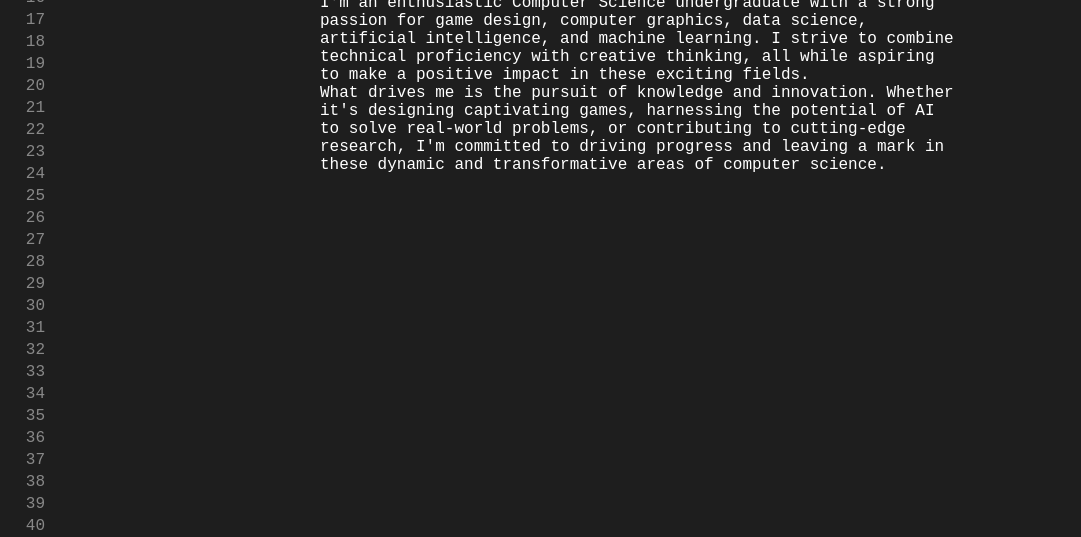
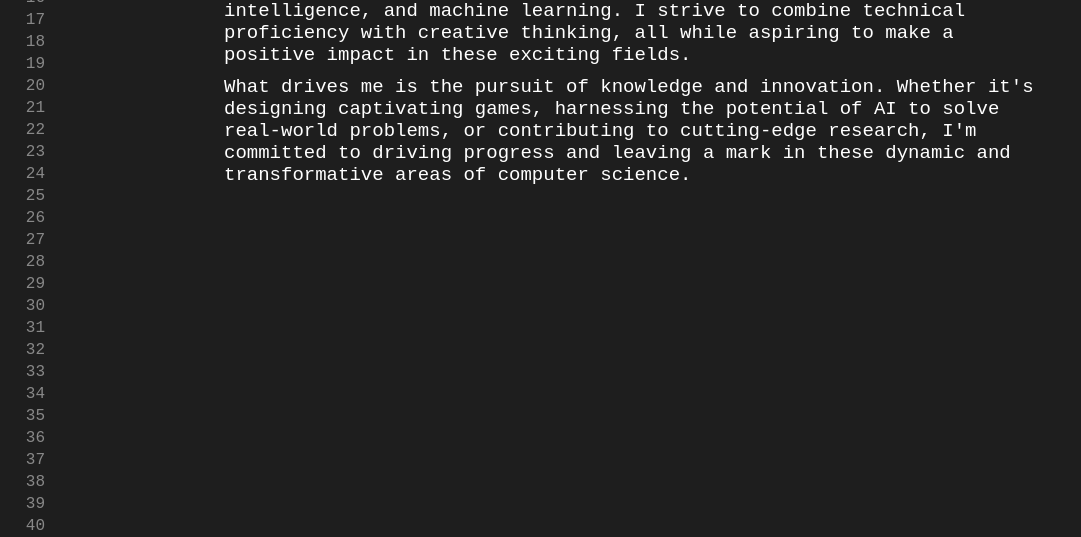
Before and after one commit to asaMavhungu/VSWebPortfolio, a plain HTML site: page final/aboutme.html in a window 1280 px wide. Shown: the part 353-890 px from the top of the page, without its empty margins (0-1081 px from the left). Drawn offline with nearby package versions, Linux system fonts and the light colour scheme.

Commit message:
looks good

```diff
--- a/final/aboutme.html
+++ b/final/aboutme.html
@@ -4,17 +4,18 @@
     <meta charset="UTF-8">
     <meta name="viewport" content="width=device-width, initial-scale=1.0">
     <title>About Me</title>
-    <link rel="stylesheet" href="styles.css">
+    <link rel="stylesheet" href="styles-about.css">
 </head>
-<body>
+<body id="about-body">
+    <div class="code-start"></div>
 
-	<div class="code-start">
 
-    </div>
 
     <div class="content-container">
+
         <div class="text-container">
             <h1 class="huge-text">About Me</h1>
+            <div class="about-me-content">
                 <p>
                     I'm an enthusiastic Computer Science undergraduate with a strong passion for game design,
                     computer graphics, data science, artificial intelligence, and machine learning. I strive
@@ -29,12 +30,16 @@
                 </p>
             </div>
         </div>
+    </div>
+
+    <div class="code-end"></div>
 
     <script src="https://code.jquery.com/jquery-3.6.0.min.js"></script>
     <script>
         $(document).ready(function () {
             // Get the code-start and code-end elements
             const $codeStart = $('.code-start');
+            const $codeEnd = $('.code-end');
 
             // Calculate the number of lines based on the viewport height
             const windowHeight = window.innerHeight;
--- /dev/null
+++ b/final/styles-about.css
@@ -0,0 +1,70 @@
+/* Reset some default styles */
+body, h1, p, div {
+    margin: 0;
+    padding: 0;
+}
+
+p{
+	font-size: 19px;
+}
+
+/* Basic styling for the whole page */
+body {
+    font-family: 'Cascadia Mono', monospace;
+    background-color: #1e1e1e;
+    color: #fff;
+    margin: 0;
+    overflow: hidden;
+    display: flex;
+    flex-direction: row;
+    height: 100vh;
+}
+
+.content-container {
+    display: flex;
+    justify-content: center; /* Center horizontally */
+    align-items: center; /* Center vertically */
+    height: 100%; /* Make the container fill the viewport height */
+    position: relative; /* Required for pseudo-element positioning */
+	text-wrap: wrap;
+}
+
+.text-container{
+
+    justify-content: center; /* Center horizontally */
+    align-items: center; /* Center vertically */
+	width: 65%;
+
+
+}
+
+.text-container p, h1 {
+    margin: 10px 0; /* Adjust margin as needed */
+}
+
+
+.line-number {
+    color: #888;
+    font-family: 'Cascadia Mono', monospace; /* Use Cascadia Mono font or your desired monospace font */
+    text-align: right; /* Right-align line numbers */
+    padding: 2px 5px; /* Adjust padding as needed */
+}
+
+
+
+/* Styling for line numbers (code-start) */
+.code-start {
+    display: flex; /* Use Flexbox for layout */
+    flex-direction: column; /* Display items vertically */
+    align-items: flex-end; /* Right-align line numbers within the containe */
+    background-color: #1e1e1e; /* Background color for line numbers */
+    font-family: 'Cascadia Mono', monospace; /* Use Cascadia Mono font or your desired monospace font */
+    text-align: right; /* Right-align line numbers */
+    padding: 10px; /* Add padding for spacing */
+    white-space: pre-wrap; /* Preserve line breaks */
+    position: absolute;
+    top: 0;
+    left: 0;
+    bottom: 0;
+    width: 40px; /* Adjust the width as needed */
+}
--- a/final/styles.css
+++ b/final/styles.css
@@ -124,6 +124,10 @@ iframe {
 	font-family:  monospace; /* Use Cascadia Mono font */
 }
 
+.huge-text {
+    overflow: hidden; /* Hide any overflowing content */
+}
+
 .blue-text {
     font-size: 18px; /* Adjust the size as needed */
     color: #61afef; /* VS Code blue color */
@@ -136,14 +140,25 @@ iframe {
     display: flex;
     justify-content: center; /* Center horizontally */
     align-items: center; /* Center vertically */
-    height: 100vh; /* Make the container fill the viewport height */
+    height: 100%; /* Make the container fill the viewport height */
     position: relative; /* Required for pseudo-element positioning */
 }
 
 .text-container {
     text-align: left; /* Align text to the left */
-    max-width: 50vw; /* Adjust the max-width as needed */
-    padding: 20px; /* Add some padding to the text container */
+    max-width: 75vw; /* Adjust the max-width as needed */
+    padding: 80px; /* Add some padding to the text container */
+    height: 100%;
+    display: flex;
+    flex-direction: column; /* Set flex-direction to column */
+    justify-content: center;
+
+    overflow: auto;
+}
+
+/* Add this style to center the items vertically within the text container */
+.text-container p, h1 {
+    margin: 10px 0; /* Adjust margin as needed */
 }
 
 
```
Lines whose indentation alone changed are shown as unchanged.
